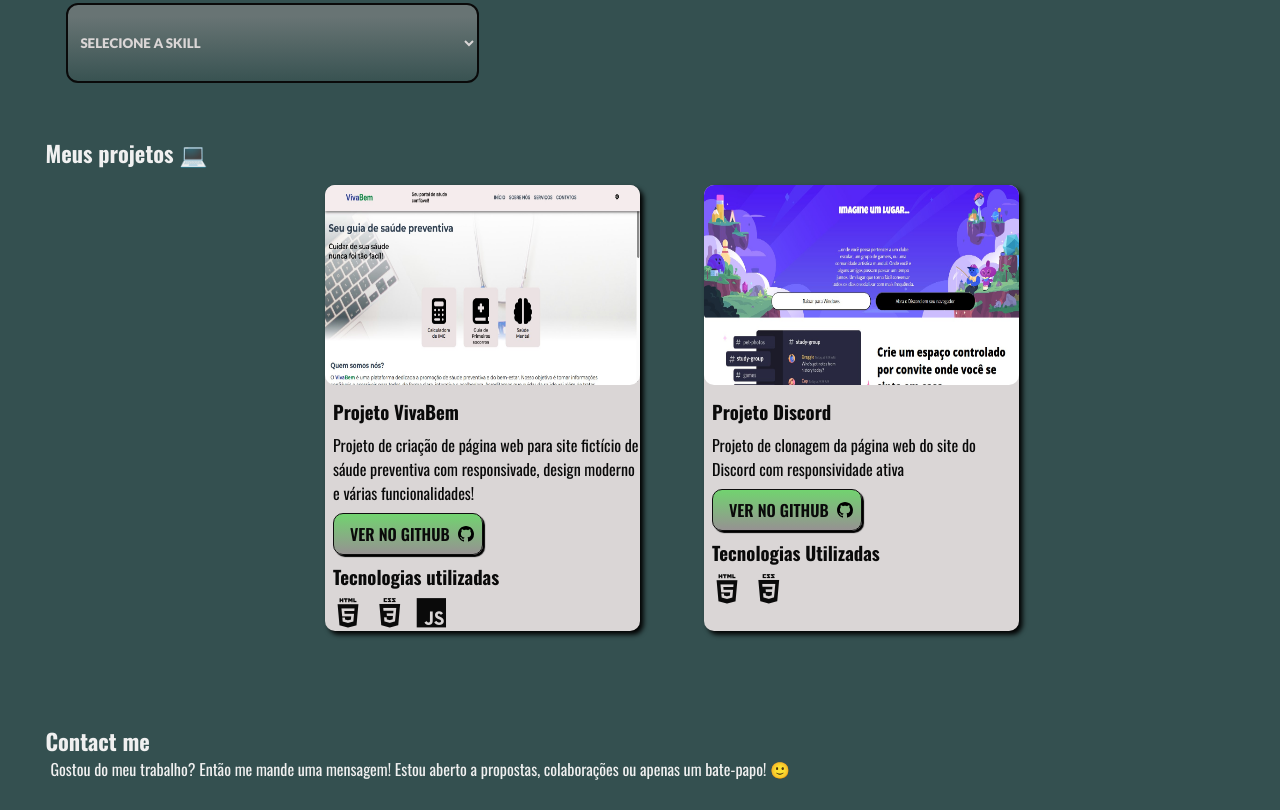
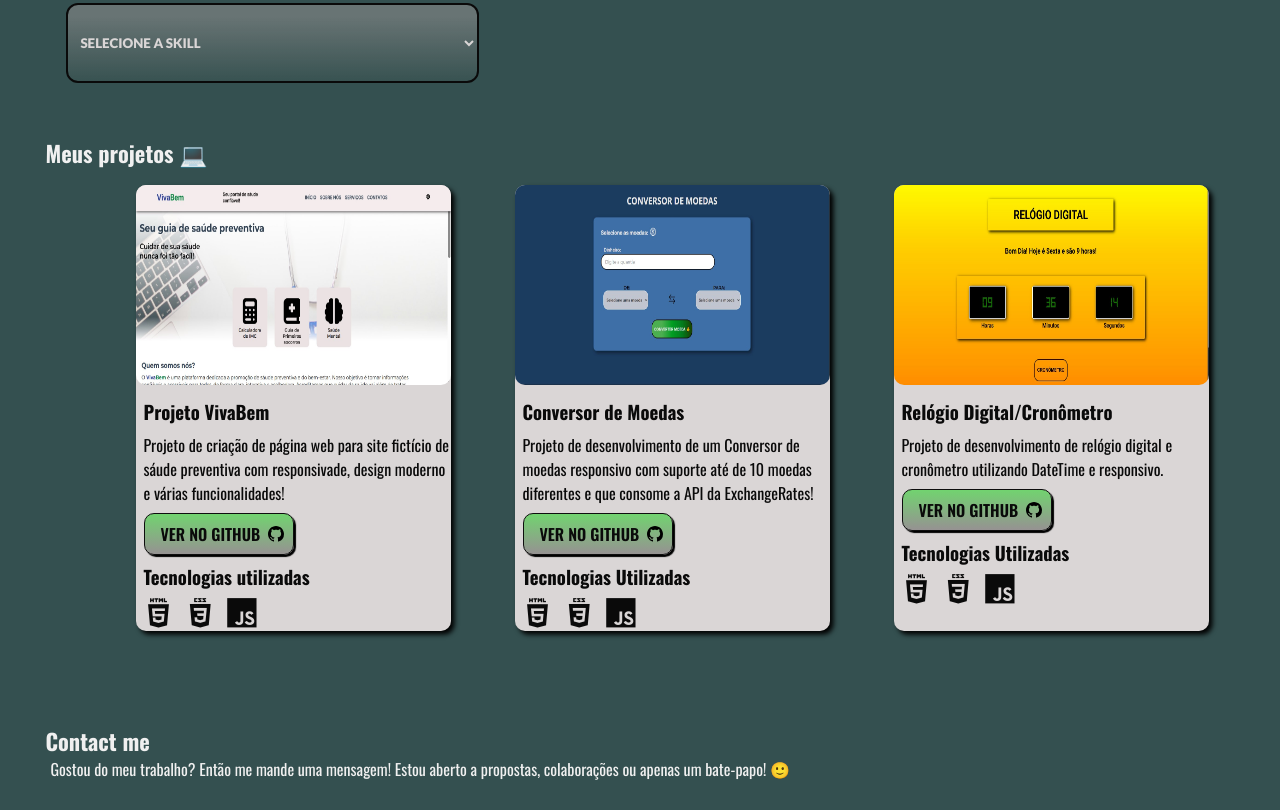
Before and after one commit to Erick-CamposDev/PORTIFOLIO, a plain HTML site: page index.html in a window 1280 px wide. Shown: the part 1049-1859 px from the top of the page. Drawn offline with nearby package versions, Linux system fonts and the light colour scheme.

Commit message:
Adicionado projetos reais

```diff
--- a/index.html
+++ b/index.html
@@ -171,7 +171,7 @@
         </div>
         <div class="skills-flex">
           <div class="skills-category">
-            <h3>Front-end</h3>
+            <h3>Front-end | Em aprendizado ⚠</h3>
             <ul>
               <li><i class="devicon-html5-plain-wordmark"></i> HTML</li>
               <li><i class="devicon-css3-plain-wordmark"></i> CSS</li>
@@ -246,18 +246,19 @@
           <div class="project-content">
             <div class="project-image">
               <img
-                src="src/assets/images/projeto discord final.jpg"
-                alt="Imagem do projeto clone discord"
+                src="src/assets/images/Conversor de moedas.jpg"
+                alt="Imagem do projeto convesor de moedas"
               />
             </div>
-            <h3>Projeto Discord</h3>
+            <h3>Conversor de Moedas</h3>
             <p>
-              Projeto de clonagem da página web do site do Discord com
-              responsividade ativa
+              Projeto de desenvolvimento de um Conversor de moedas responsivo
+              com suporte até de 10 moedas diferentes e que consome a API da
+              ExchangeRates!
             </p>
             <div class="github-button">
               <a
-                href="https://github.com/Erick-CamposDev/Clone-Discord.git"
+                href="https://github.com/Erick-CamposDev/Conversor-de-Moedas.git"
                 target="_blank"
               >
                 <p>Ver no Github</p>
@@ -268,6 +269,35 @@
             <div class="technologies">
               <i class="devicon-html5-plain-wordmark"></i>
               <i class="devicon-css3-plain-wordmark"></i>
+              <i class="devicon-javascript-plain"></i>
+            </div>
+          </div>
+          <div class="project-content">
+            <div class="project-image">
+              <img
+                src="src/assets/images/relogio-manha.jpg"
+                alt="Imagem do projeto relógio digital"
+              />
+            </div>
+            <h3>Relógio Digital/Cronômetro</h3>
+            <p>
+              Projeto de desenvolvimento de relógio digital e cronômetro
+              utilizando DateTime e responsivo.
+            </p>
+            <div class="github-button">
+              <a
+                href="https://github.com/Erick-CamposDev/Relogio-Digital.git"
+                target="_blank"
+              >
+                <p>Ver no Github</p>
+                <img src="src/assets/images/github.svg" alt="Icone Github" />
+              </a>
+            </div>
+            <h3>Tecnologias Utilizadas</h3>
+            <div class="technologies">
+              <i class="devicon-html5-plain-wordmark"></i>
+              <i class="devicon-css3-plain-wordmark"></i>
+              <i class="devicon-javascript-plain"></i>
             </div>
           </div>
         </div>
--- a/src/assets/style.css
+++ b/src/assets/style.css
@@ -438,6 +438,7 @@ footer {
   padding-top: 1rem;
 }
 
+.skills-select,
 .project-content,
 .about-content,
 #contact-me {
@@ -446,6 +447,7 @@ footer {
   transition: opacity 0.6s ease;
 }
 
+.skills-select.show,
 .project-content.show,
 .about-content.show,
 #contact-me.show {
--- a/src/js/script.js
+++ b/src/js/script.js
@@ -10,7 +10,9 @@ const observer = new IntersectionObserver((entries) => {
   });
 });
 document
-  .querySelectorAll(".project-content, .about-content, #contact-me")
+  .querySelectorAll(
+    ".skills-select, .project-content, .about-content, #contact-me"
+  )
   .forEach((el) => observer.observe(el));
 
 function selectCategory() {
```
Also changed, not shown: src/assets/images/Conversor de moedas.jpg (added), src/assets/images/relogio-manha.jpg (added).
